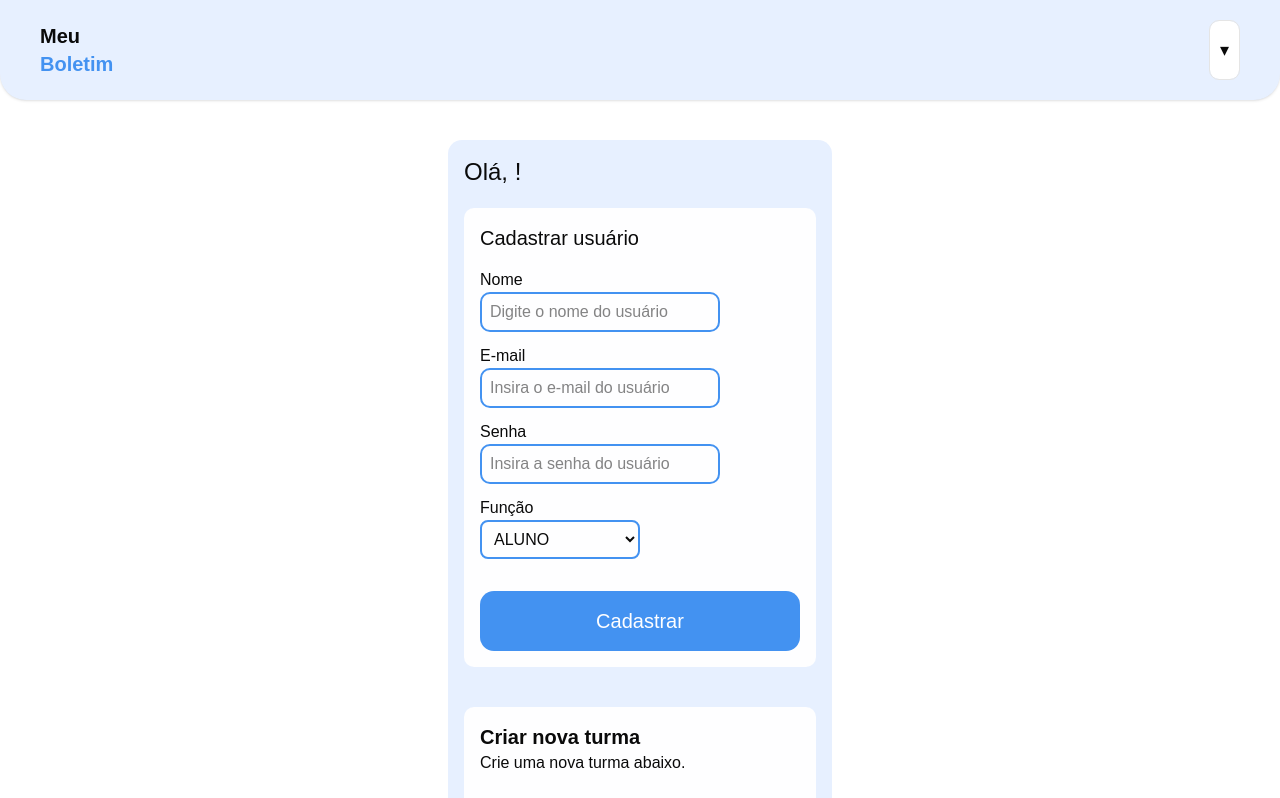
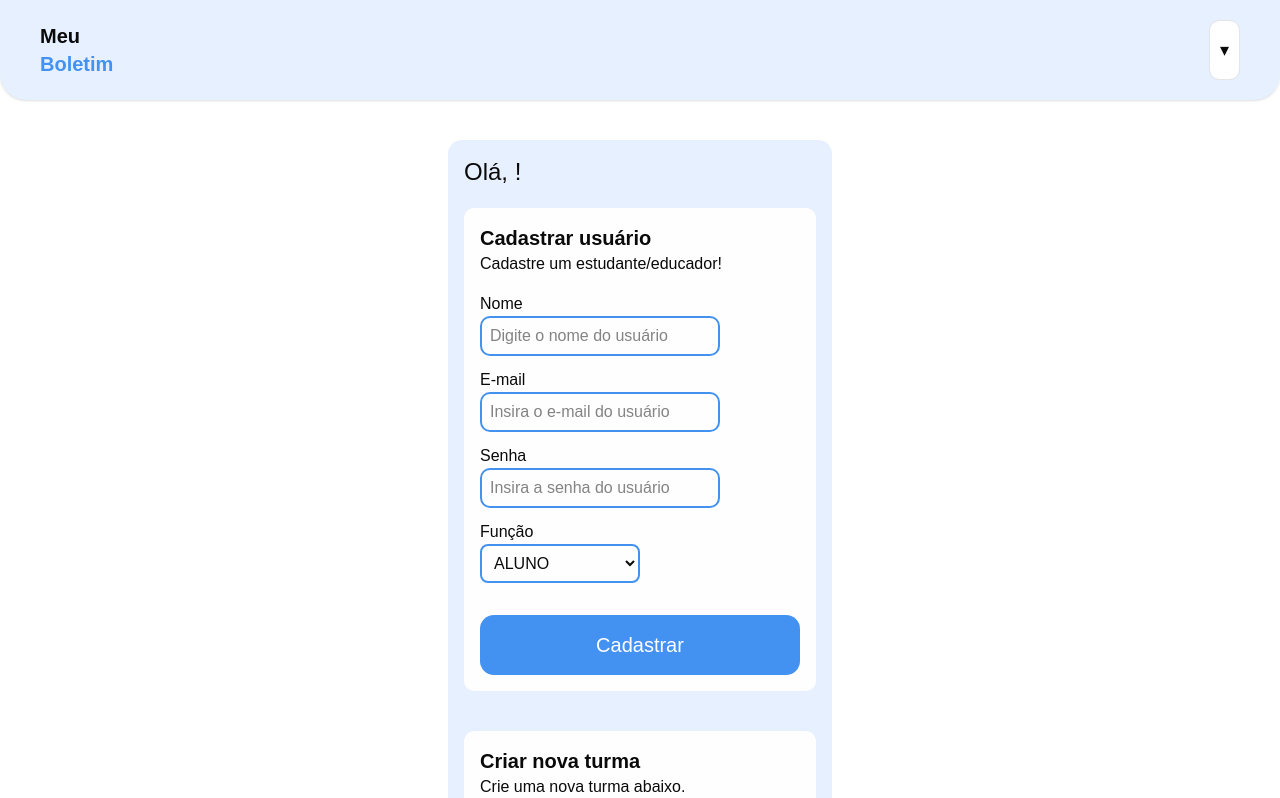
Before and after one commit to Gleison-dev/meuBoletimFrontend, a React (Vite) app: page /dashboardAdmin in a window 1280 px wide. Shown: the top 798 px of the page. Built offline with nearby package versions, Linux system fonts and the light colour scheme; no server answers; sample sign-in values are in the browser's storage.

Commit message:
feat: Schema and styles of create class user

```diff
--- a/src/pages/CreateUser/createUser.jsx
+++ b/src/pages/CreateUser/createUser.jsx
@@ -53,7 +53,12 @@ export default function CreateUser() {
             <h1 className="text-2xl">Olá, {user?.name}!</h1>
           </div>
           <div className="flex flex-col gap-4 p-4 mt-5 rounded-lg bg-branco">
-            <h1 className="text-xl">Cadastrar usuário</h1>
+            <div>
+              <h1 className="text-xl">
+                <strong>Cadastrar usuário</strong>
+              </h1>
+              <p>Cadastre um estudante/educador!</p>
+            </div>
             <div className="flex flex-col gap-3">
               <div>
                 <Label name="Nome" /> <br />
```
